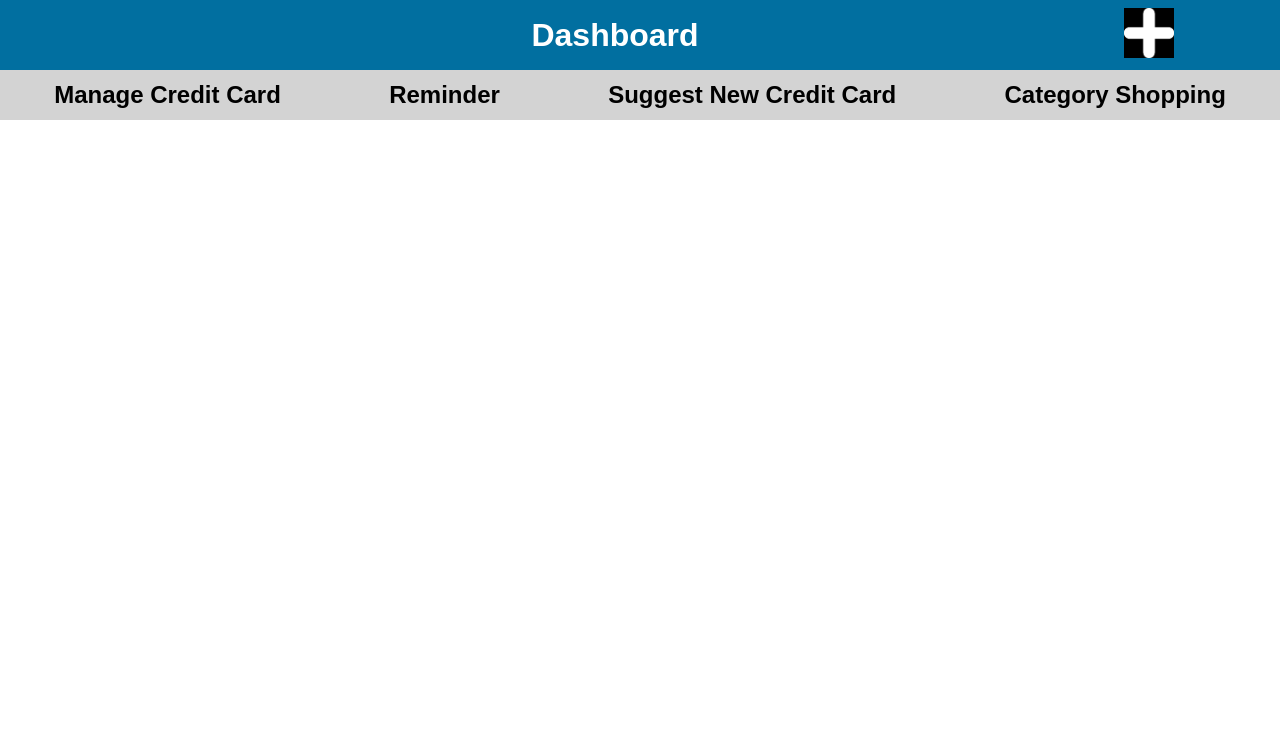
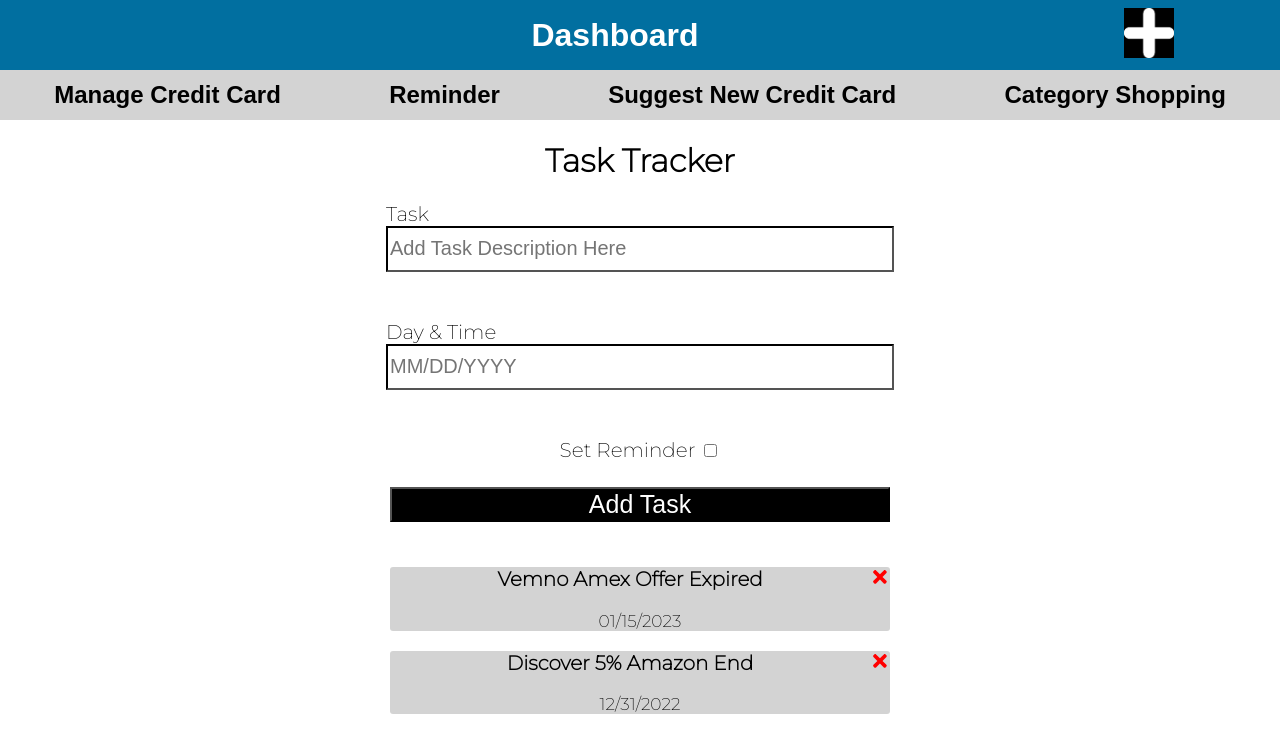
Before and after one commit to TaoHuang0/OneCredit, a React (Create React App) app: page /task in a window 1280 px wide. Shown: the top 752 px of the page. Built offline with nearby package versions, Linux system fonts and the light colour scheme; a web font is replaced by a local one.

Commit message:
Add Reminder Feature

```diff
--- a/src/App.css
+++ b/src/App.css
@@ -172,3 +172,69 @@ nav {
   justify-content: center;
   align-items: center;
 }
+
+.container {
+  display: flex;
+  flex-direction: column;
+  justify-content: center;
+  align-items: center;
+}
+
+.headTask {
+  width: 50%;
+  display: flex;
+  flex-direction: row;
+  justify-content: space-around;
+  align-items: center;
+}
+
+.inputTask {
+  width: 50%;
+  display: flex;
+  flex-direction: column;
+  justify-content: center;
+  align-items: center;
+}
+
+.textTask {
+  display: flex;
+  flex-direction: column;
+  justify-content: center;
+  align-items: center;
+  margin-bottom: 3em;
+}
+
+.labelTask {
+  align-self: flex-start;
+  font-size: 20px;
+}
+
+.topInputTask {
+  height: 40px;
+  width: 500px;
+  font-size: 20px;
+  border-color: black;
+}
+
+.btnTask {
+  font-size: 25px;
+  width: 500px;
+  display: flex;
+  flex-direction: column;
+  justify-content: center;
+  align-items: center;
+  margin: 1em 0;
+}
+
+.task {
+  width: 500px;
+  text-align: center;
+  background-color: lightgray;
+  margin-bottom: 3px;
+  border-radius: 3px;
+  font-size: 17px;
+}
+
+.deleteTask {
+  float: inline-end;
+}
--- /dev/null
+++ b/src/Components/Button.js
@@ -0,0 +1,13 @@
+import PropTypes from 'prop-types'
+
+const Button = ({ color, text, onClick}) => {
+    return (
+        <button id='add' onClick={onClick} style={{backgroundColor : color }} className='btn'> {text} </button>
+    )
+}
+
+Button.defaultProps = {
+    color: 'blue'
+}
+
+export default Button
--- /dev/null
+++ b/src/Components/Header.js
@@ -0,0 +1,20 @@
+import PropTypes from 'prop-types'
+import Button from './Button'
+
+const Header = ({title}) => {
+    return (
+        <header className='headTask'>
+        <h1>{title}</h1>
+        </header>
+    )
+}
+
+Header.defaultProps = {
+  title: 'Task Tracker',
+}
+
+Header.propTypes = {
+  title: PropTypes.string,
+}
+
+export default Header
--- /dev/null
+++ b/src/Components/Task.js
@@ -0,0 +1,18 @@
+import { FaTimes } from 'react-icons/fa'
+
+const Task = ({ task, onDelete }) => {
+  return (
+    <div className='task'>
+        <h3>
+            {task.text}
+            <FaTimes className='deleteTask'
+            style={{ color: 'red', cursor: 'pointer'}}
+            onClick={() => onDelete(task.id)}
+            />
+        </h3>
+        <p>{task.day}</p>
+    </div>
+  )
+}
+
+export default Task
--- /dev/null
+++ b/src/Components/TaskInput.js
@@ -0,0 +1,44 @@
+import { useState } from "react"
+
+const TaskInput = ({ onAdd }) => {
+    const [text, setText] = useState('')
+    const [day, setDay] = useState('')
+    const [reminder, setReminder] = useState(false)
+
+    const onSubmit = (e) => {
+        e.preventDefault()
+
+        if(!text){
+            alert('No Task Input')
+            return
+        }
+
+        onAdd({text, day, reminder})
+
+        setText('')
+        setDay('')
+        setReminder(false)
+    }
+
+    return (
+        <form className="inputTask" onSubmit={onSubmit}>
+            <div className="textTask">
+                <label className="labelTask"> Task </label>
+                <input type="text" className="topInputTask" name="Add Task" placeholder="Add Task Description Here" value={text} onChange={(e) => {setText(e.target.value)}} />
+            </div>
+            <div className="textTask">
+                <label className="labelTask"> Day & Time </label>
+                <input type="text" className="topInputTask" name="Add Day & Time" placeholder="MM/DD/YYYY" value={day} onChange={(e) => {setDay(e.target.value)}} pattern='^(0[1-9]|1[012])[- /.](0[1-9]|[12][0-9]|3[01])[- /.](19|20)\d\d$' title='Date Must be in the format MM/DD/YYYY' />
+            </div>
+            <div className="reminderTask">
+                <label className="labelTask"> Set Reminder </label>
+                <input id='checkboxTask' type="checkbox" value={reminder} checked={reminder} />
+            </div>
+            <div>
+                <button className="btnTask" style={{ backgroundColor : 'black', color: 'white' }}> Add Task </button>
+            </div>
+        </form>
+    )
+}
+
+export default TaskInput
--- /dev/null
+++ b/src/Components/Tasks.js
@@ -0,0 +1,14 @@
+import React from 'react'
+import Task from './Task'
+
+const Tasks = ({ tasks, onDelete}) => {
+  return (
+    <div className='tasks'>
+        {tasks.map((task) => (
+            <Task key={task.id} task={task} onDelete={onDelete} />
+        ))}
+    </div>
+  )
+}
+
+export default Tasks
--- a/src/Pages/Task.js
+++ b/src/Pages/Task.js
@@ -1,11 +1,44 @@
-import React from 'react'
+import Header from '../Components/Header'
+import TaskInput from '../Components/TaskInput'
+import Tasks from '../Components/Tasks';
+import { useState } from 'react';
 
-const Task = () => {
+function Task() {
+  const [tasks, setTasks] = useState([
+    {
+      id: 1,
+      text: 'Vemno Amex Offer Expired',
+      day: '01/15/2023',
+      reminder: true,
+    },
+    {
+      id: 2,
+      text: 'Discover 5% Amazon End',
+      day: '12/31/2022',
+      reminder: true,
+    },
+  ])
+
+  //add task
+  const addTask = (task) => {
+    const id = Math.floor(Math.random() * 10000) + 1
+    const newtask = { id, ...task }
+    setTasks([...tasks, newtask])
+  }
+
+  //delete task
+  const deleteTask = (id) => {
+    setTasks(tasks.filter((task) => task.id !== id))
+  }
+
   return (
-    <div>
-
+    <div className="container">
+      <Header />
+      <TaskInput onAdd={addTask} />
+      {tasks.length > 0 ? <Tasks tasks={tasks} onDelete={deleteTask}/> :
+      <h3>No Avaliable Tasks Now</h3>}
     </div>
-  )
+  );
 }
 
-export default Task
+export default Task;
```
